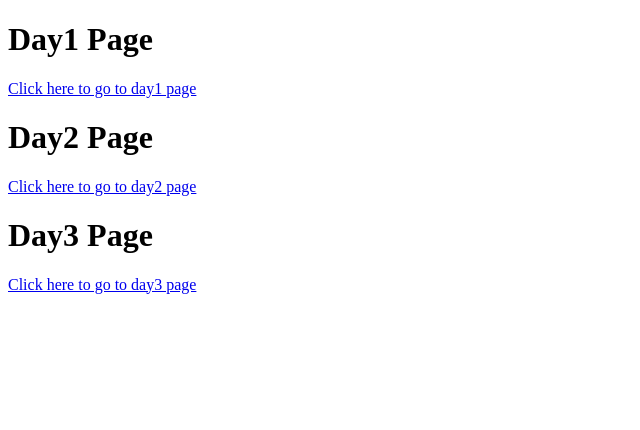
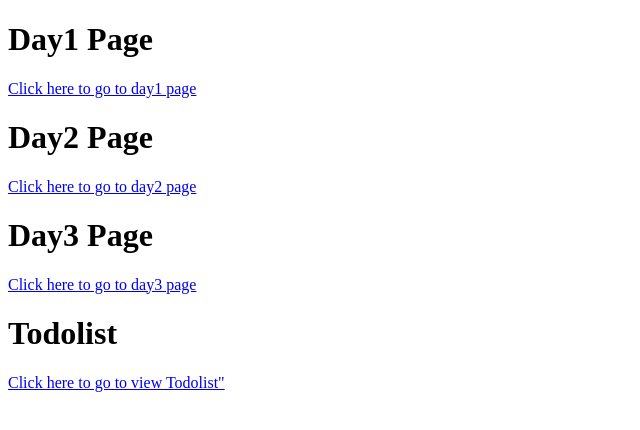
Before and after one commit to Bharathy07/Mern-FullStack, a plain HTML site: page index.html in a window 1280 px wide. Shown: the whole page, without its empty margins (0-640 px from the left). Drawn offline with Linux system fonts and the light colour scheme.

Commit message:
todolist deplyment

```diff
--- a/index.html
+++ b/index.html
@@ -12,5 +12,7 @@
     <a href="day2.html" target="_self">Click here to go to day2 page</a>
     <h1>Day3 Page</h1>
     <a href="day3.html" target="_self">Click here to go to day3 page</a>
+    <h1>Todolist</h1>
+    <a href="day5.html" target="_self">Click here to go to view Todolist" </a>
 </body>
 </html>
```
